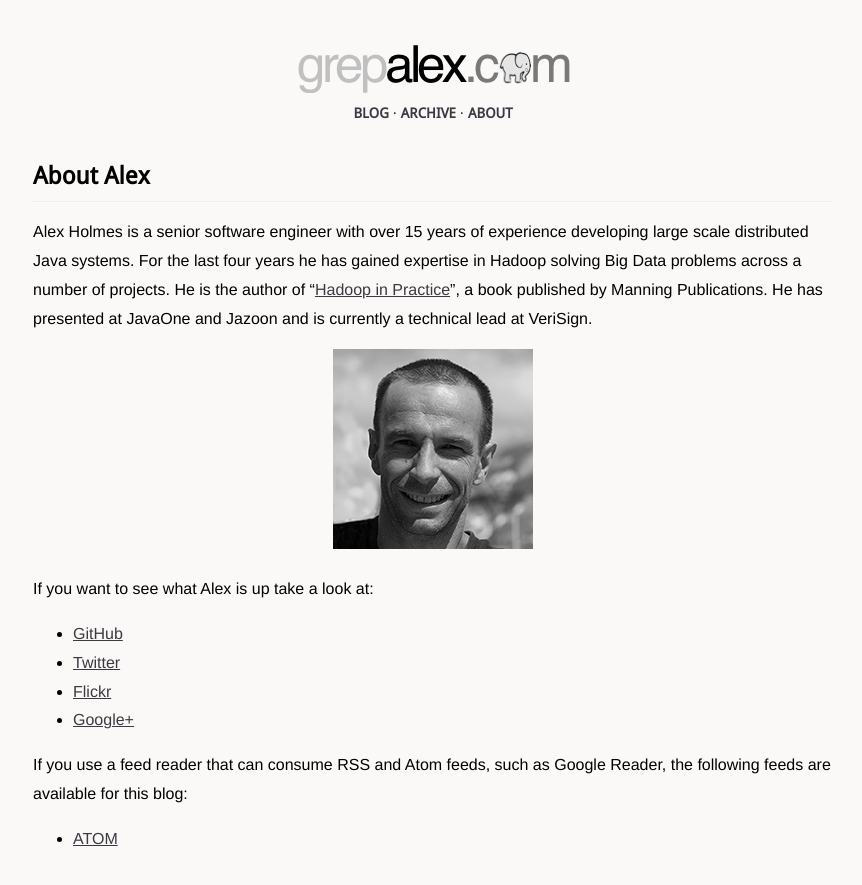
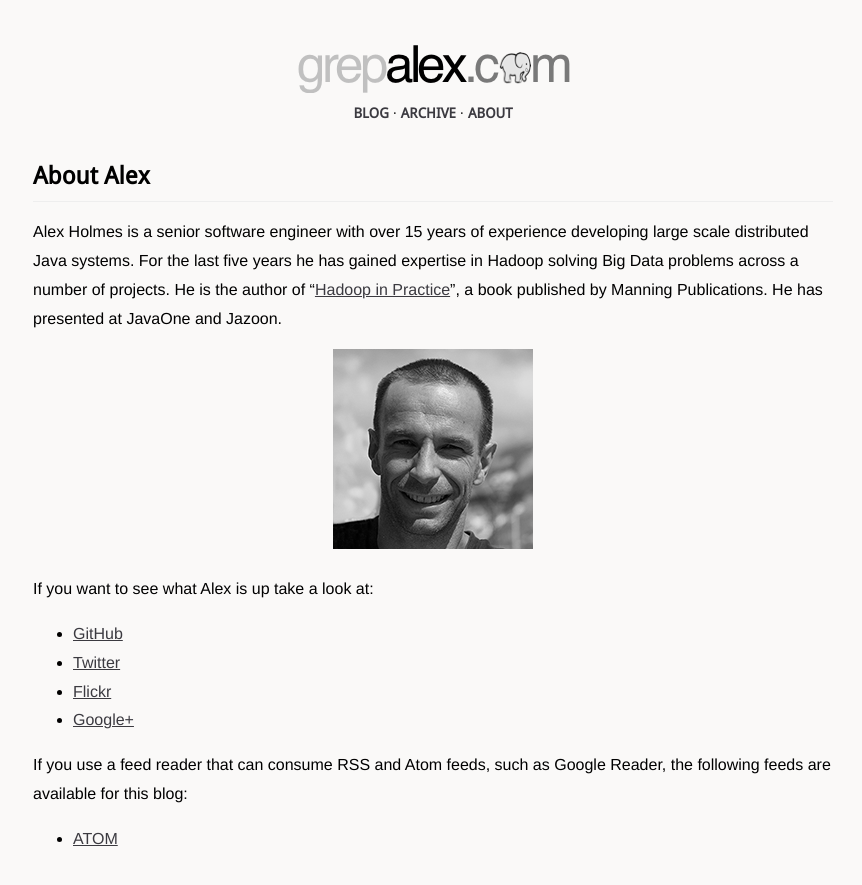
Before and after one commit to alexholmes/blog, a Jekyll site: the page built from about.markdown, in a window 1280 px wide. Shown: the top 885 px of the page, without its empty margins (207-1069 px from the left). Built offline with Jekyll 4.4.1, drawn with Linux system fonts in a browser that asks for light colours.

Commit message:
removed old job details

```diff
--- a/_includes/bio.html
+++ b/_includes/bio.html
@@ -13,8 +13,7 @@
     distributed Java systems. For the last four years he has gained expertise in Hadoop solving Big
     Data problems across a number of projects. He is the author of
     "<a href="http://www.manning.com/holmes/">Hadoop in Practice</a>", a book
-    published by Manning Publications. He has presented at JavaOne and Jazoon and is currently a
-    technical lead at VeriSign.
+    published by Manning Publications. He has presented at JavaOne and Jazoon.
 
     </p>
     <p>
--- a/about.markdown
+++ b/about.markdown
@@ -7,11 +7,10 @@ description: "Alex Holmes: About"
 # About Alex
 
 Alex Holmes is a senior software engineer with over 15 years of experience developing large scale
-distributed Java systems. For the last four years he has gained expertise in Hadoop solving Big
+distributed Java systems. For the last five years he has gained expertise in Hadoop solving Big
 Data problems across a number of projects. He is the author of
 "<a href="http://www.manning.com/holmes/">Hadoop in Practice</a>", a book
-published by Manning Publications. He has presented at JavaOne and Jazoon and is currently a
-technical lead at VeriSign.
+published by Manning Publications. He has presented at JavaOne and Jazoon.
 
 <div style="text-align:center;">
 <img src="/images/me-bw-square1.png"/>
```
